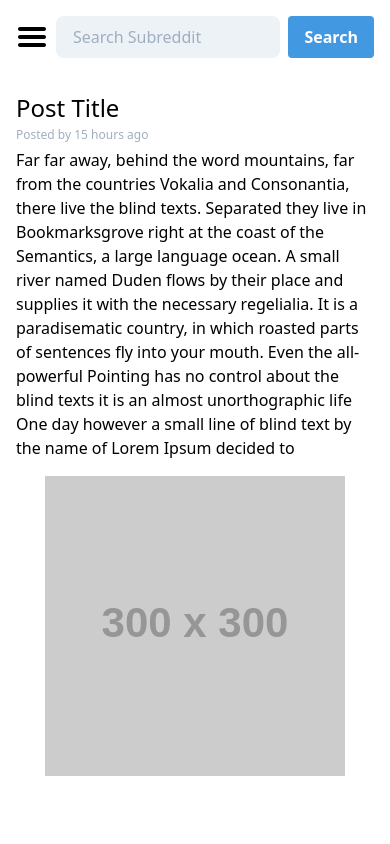
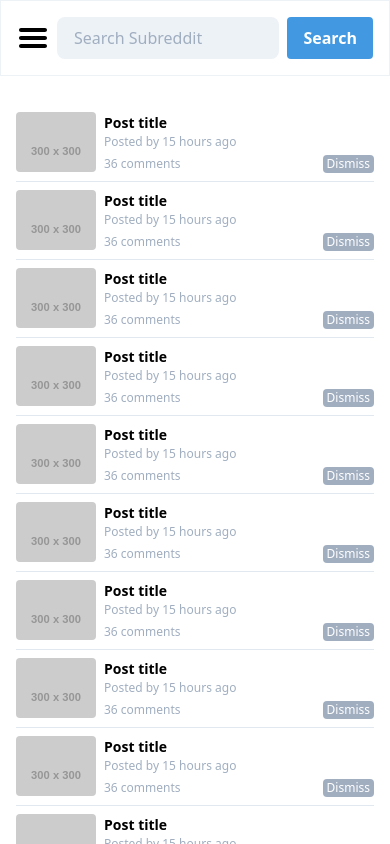
Before and after one commit to YofretRios/reddit-client, a Vue app: page / in a window 390 px wide. Built offline with nearby package versions, Linux system fonts and the light colour scheme.

Commit message:
feat: app responsive layout

```diff
--- a/src/App.vue
+++ b/src/App.vue
@@ -1,11 +1,30 @@
 <template>
-  <div id="app" class="h-screen lg:flex">
-    <PostLits />
-    <PostDetails />
+  <div class="h-screen">
+    <header class="fixed z-30 w-full p-4 lg:px-6 lg:py-4 flex border border-gray-200 bg-white">
+      <button type="button" class="lg:hidden lg:px-3" @click="toggleNavBar">
+        <img src="./assets/hamburger.svg" class="max-w-none w-auto">
+      </button>
+
+      <input
+        type="text"
+        name="subreddit"
+        class="ml-2 lg:ml-0 focus:outline-0 border border-transparent focus:bg-white focus:border-gray-300 placeholder-gray-500 rounded-lg bg-gray-200 py-2 px-4 block w-full lg:w-2/4 appearance-none leading-normal"
+        placeholder="Search Subreddit"
+      >
+
+      <button class="btn btn-primary ml-2">
+        Search
+      </button>
+    </header>
+    <div id="app" class="h-screen lg:flex">
+      <PostLits />
+      <PostDetails />
+    </div>
   </div>
 </template>
 
 <script>
+import { mapActions } from "vuex";
 import PostDetails from './components/PostDetails.vue';
 import PostLits from './components/PostList.vue';
 
@@ -15,5 +34,10 @@ export default {
     PostDetails,
     PostLits
   },
+  methods: {
+    ...mapActions({
+      toggleNavBar: "ui/toggleNavBar"
+    })
+  }
 };
 </script>
--- a/src/components/Post.vue
+++ b/src/components/Post.vue
@@ -1,6 +1,6 @@
 <template>
   <div class="py-2 flex">
-    <div>
+    <div class="relative">
       <div class="overflow-hidden rounded thumbnail">
         <img class="w-auto" src="http://via.placeholder.com/300" alt="thumbnail">
       </div>
--- a/src/components/PostDetails.vue
+++ b/src/components/PostDetails.vue
@@ -1,23 +1,6 @@
 <template>
-  <div class="container w-full lg:w-3/4 xl:w-4/5">
-    <header class="p-4 lg:px-6 lg:py-4 flex">
-      <button type="button" class="lg:hidden lg:px-3">
-        <img src="../assets/hamburger.svg" class="max-w-none w-auto">
-      </button>
-
-      <input
-        type="text"
-        name="subreddit"
-        class="ml-2 lg:mr-0 focus:outline-0 border border-transparent focus:bg-white focus:border-gray-300 placeholder-gray-500 rounded-lg bg-gray-200 py-2 px-4 block w-full lg:w-2/4 appearance-none leading-normal"
-        placeholder="Search Subreddit"
-      >
-
-      <button class="btn btn-primary ml-2">
-        Search
-      </button>
-    </header>
-
-    <div class="p-4 lg:p-6 w-full">
+  <div class="w-full lg:w-3/4 xl:w-4/5 overflow-y-auto">
+    <div class="mt-20 p-4 lg:p-6 w-full">
       <h1 class="text-2xl">Post Title</h1>
       <p class="text-xs text-gray-500 pb-1">
         Posted by <span>15 hours ago</span>
@@ -34,7 +17,6 @@
 
 <script>
 export default {
-  name: 'PostDetails',
-  props: {}
+  name: 'PostDetails'
 };
 </script>
--- a/src/components/PostList.vue
+++ b/src/components/PostList.vue
@@ -1,6 +1,16 @@
 <template>
-  <div class="hidden lg:block w-1/4">
-    <nav class="px-4 pt-6 divide-y divide-gray-300">
+  <div :class="navbar ? 'fixed lg:relative' : 'hidden'" class="overflow-y-auto z-20 bg-white h-full w-full lg:block lg:w-1/4">
+    <nav class="mt-20 px-4 pt-6 divide-y divide-gray-300">
+      <Post />
+      <Post />
+      <Post />
+      <Post />
+      <Post />
+      <Post />
+      <Post />
+      <Post />
+      <Post />
+      <Post />
       <Post />
       <Post />
     </nav>
@@ -8,6 +18,7 @@
 </template>
 
 <script>
+import { mapState } from "vuex";
 import Post from './Post';
 
 export default {
@@ -18,6 +29,9 @@ export default {
   data() {
     return {};
   },
+  computed: mapState({
+    navbar: state => state.ui.navbar
+  })
 };
 </script>
 
--- a/src/store/index.js
+++ b/src/store/index.js
@@ -1,12 +1,14 @@
 import Vuex from 'vuex';
 import post from './modules/post';
+import ui from './modules/ui';
 
 export default () => {
   const debug = process.env.NODE_ENV !== 'production';
 
   const store = new Vuex.Store({
     modules: {
-      post
+      post,
+      ui
     },
     strict: debug,
   });
--- /dev/null
+++ b/src/store/modules/ui.js
@@ -0,0 +1,30 @@
+// Initial state
+const state = () => ({
+  navbar: true,
+  selectedPost: null
+});
+
+// Getters
+const getters = {};
+
+// Actions
+const actions = {
+  toggleNavBar({ commit }) {
+    commit('toggleNavBar');
+  }
+};
+
+// Mutations
+const mutations = {
+  toggleNavBar(state) {
+    state.navbar = !state.navbar;
+  }
+};
+
+export default {
+  namespaced: true,
+  state,
+  getters,
+  actions,
+  mutations
+};
```
